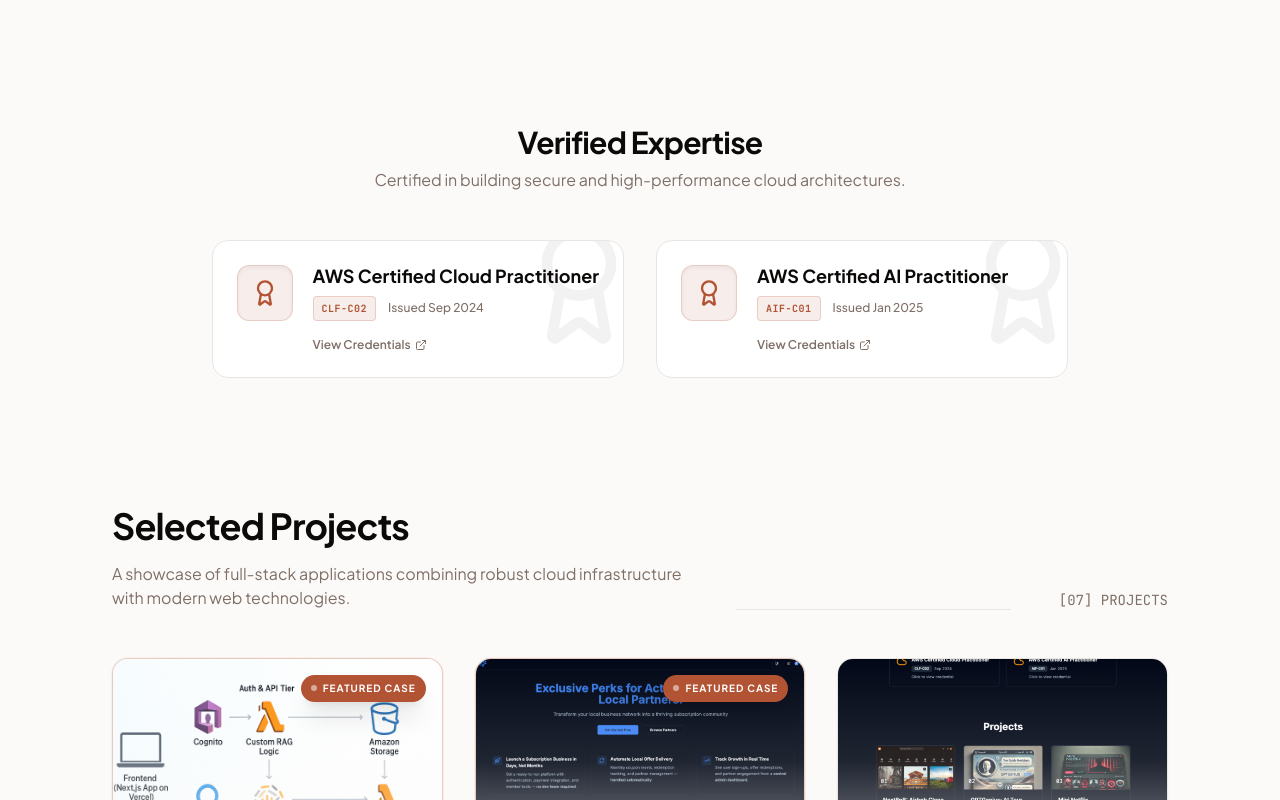
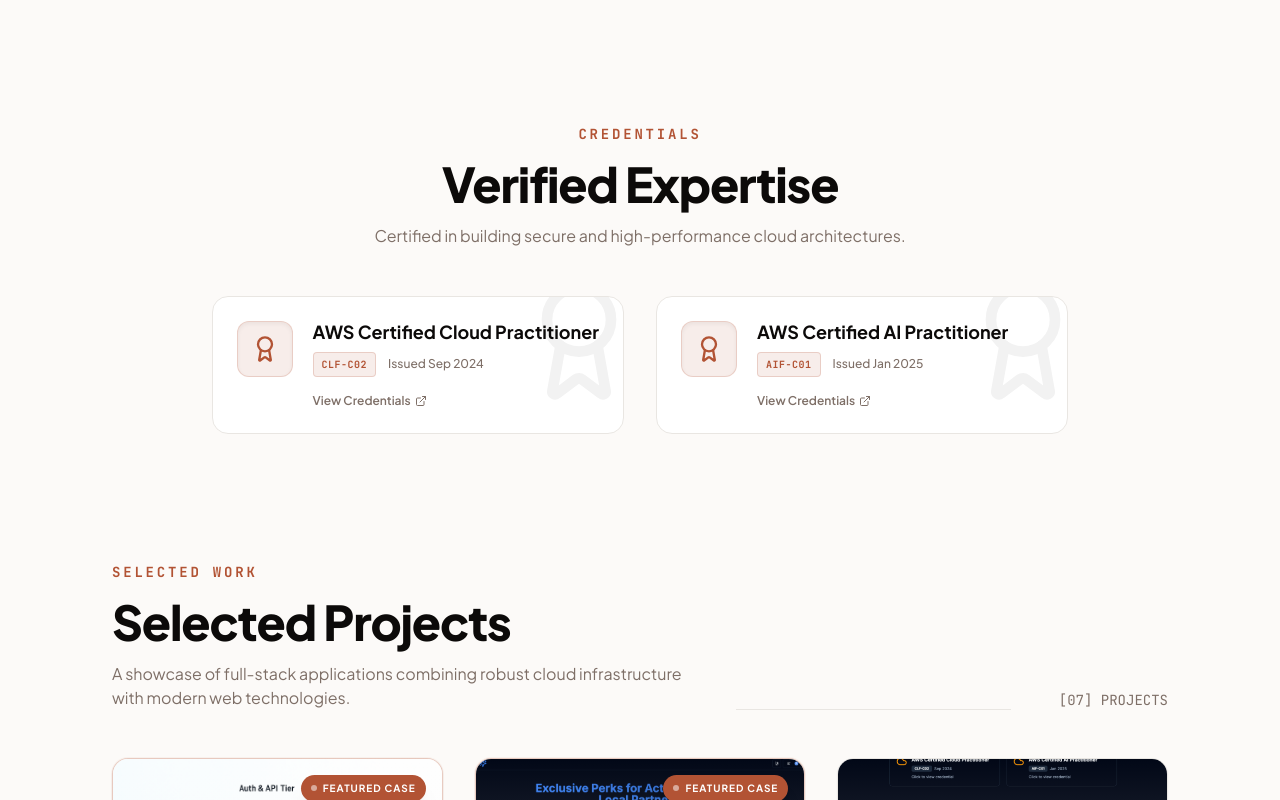
Before and after one commit to simoncheam/portfolio, a Next.js app: page / in a window 1280 px wide. Shown: the part 1780-2580 px from the top of the page. Built offline with nearby package versions, Linux system fonts and the light colour scheme; no server answers.

Commit message:
chore: save progress - add skip link, shared SectionHeader, larger tap targets, and a11y fixes

```diff
--- a/app/layout.tsx
+++ b/app/layout.tsx
@@ -23,7 +23,6 @@
 export const viewport = {
   width: "device-width",
   initialScale: 1,
-  maximumScale: 1,
 };
 
 export default function RootLayout({
@@ -36,6 +35,12 @@
       <body
         className={`${plusJakartaSans.variable} ${jetbrainsMono.variable} font-sans`}
       >
+        <a
+          href="#hero"
+          className="sr-only focus:not-sr-only focus:absolute focus:top-4 focus:left-4 focus:z-[100] focus:bg-background focus:text-foreground focus:px-4 focus:py-2 focus:rounded-md focus:shadow-lg"
+        >
+          Skip to content
+        </a>
         <Providers>
           <Navbar />
           <div className="max-w-6xl mx-auto px-4 w-full">{children}</div>
--- a/components/certifications.tsx
+++ b/components/certifications.tsx
@@ -1,4 +1,5 @@
 import { Award, ExternalLink } from 'lucide-react';
+import { SectionHeader } from './section-header';
 
 interface Certification {
   name: string;
@@ -28,9 +29,12 @@
       id='certifications'
       className='max-w-4xl mx-auto px-4 text-center scroll-mt-24'>
       {/* Section Header */}
-      <div className='space-y-2 mb-12'>
-        <h2 className='text-3xl font-bold tracking-tight'>Verified Expertise</h2>
-        <p className='text-muted-foreground'>Certified in building secure and high-performance cloud architectures.</p>
+      <div className='mb-12'>
+        <SectionHeader
+          eyebrow='Credentials'
+          title='Verified Expertise'
+          description='Certified in building secure and high-performance cloud architectures.'
+        />
       </div>
 
       {/* Certification Cards */}
--- a/components/contact.tsx
+++ b/components/contact.tsx
@@ -8,7 +8,7 @@
   MessageSquare,
   MapPin,
 } from "lucide-react";
-import { RefObject, useEffect, useRef, useState } from "react";
+import { RefObject, useRef, useState } from "react";
 import ReCAPTCHA from "react-google-recaptcha";
 import { toast } from "sonner";
 import { ContactForm } from "./contact-form";
@@ -30,16 +30,6 @@
 const Contact = () => {
   const [isDialogOpen, setIsDialogOpen] = useState(false);
   const recaptchaRef = useRef<ReCAPTCHA | null>(null);
-
-  useEffect(() => {
-    const checkRecaptchaScript = () => {
-      if (window.grecaptcha) {
-      } else {
-        setTimeout(checkRecaptchaScript, 1000);
-      }
-    };
-    checkRecaptchaScript();
-  }, []);
 
   const handleCopyEmail = () => {
     navigator.clipboard.writeText("simon@simoncheam.dev");
--- a/components/experience.tsx
+++ b/components/experience.tsx
@@ -1,4 +1,5 @@
 import { Calendar, CheckCircle2 } from "lucide-react";
+import { SectionHeader } from "./section-header";
 
 interface ExperienceItem {
   company: string;
@@ -76,7 +77,7 @@
   {
     company: "Power Systems Mfg., LLC.",
     role: "STAFF MANUFACTURING ENGINEER | MECHANICAL DESIGN ENGINEER",
-    period: "01/2012 – 01/2018",
+    period: "01/2012 - 01/2018",
     location: "Jupiter, FL",
     responsibilities: [
       "Led cross-functional team activities across development, design, and operations to deliver complex projects efficiently",
@@ -92,13 +93,8 @@
   return (
     <section id="experience" className="max-w-4xl mx-auto px-4 scroll-mt-24">
       {/* Section Header */}
-      <div className="text-center mb-20 space-y-4">
-        <h2 className="text-sm font-mono font-bold text-primary uppercase tracking-[0.2em]">
-          Professional Journey
-        </h2>
-        <h3 className="text-4xl md:text-5xl font-black tracking-tight">
-          Experience Timeline
-        </h3>
+      <div className="mb-20">
+        <SectionHeader eyebrow="Professional Journey" title="Experience Timeline" />
       </div>
 
       {/* Timeline */}
@@ -130,9 +126,9 @@
                 </div>
 
                 {/* Role */}
-                <h4 className="text-xl md:text-2xl font-black text-foreground mb-1">
+                <h3 className="text-xl md:text-2xl font-black text-foreground mb-1">
                   {exp.role}
-                </h4>
+                </h3>
 
                 {/* Company & Location */}
                 <div className="flex flex-wrap items-center gap-2 text-sm text-muted-foreground mb-6">
--- a/components/navbar.tsx
+++ b/components/navbar.tsx
@@ -38,19 +38,6 @@
       style2
     );
     console.log("%cLet's chat >>> simon@simoncheam.dev", style2);
-  }, []);
-
-  // Pre-warm external project URLs
-  useEffect(() => {
-    Promise.all([
-      // fetch('https://covidtrackerdashboard.herokuapp.com/status', { mode: 'no-cors' }),
-      // fetch('https://ultimate-life-purpose.herokuapp.com/status', { mode: 'no-cors' }),
-      fetch("https://react-cocktailsapp.netlify.app", { mode: "no-cors" }),
-      fetch("https://next-bnb.vercel.app", { mode: "no-cors" }),
-      fetch("https://nextjs-gpt-tour-guide.vercel.app", { mode: "no-cors" }),
-      // fetch('https://personal-blogs-app.herokuapp.com/status', { mode: 'no-cors' }),
-      fetch("https://mini-netflix-angular.web.app/movie", { mode: "no-cors" }),
-    ]).then(() => console.log("apps loaded successfully"));
   }, []);
 
   // Scroll detection for navbar styling
@@ -121,12 +108,12 @@
           <ThemeToggle />
           <Sheet open={isOpen} onOpenChange={setIsOpen}>
             <SheetTrigger asChild>
-              <Button variant="ghost" size="icon">
+              <Button variant="ghost" size="icon" className="h-11 w-11 md:h-9 md:w-9">
                 <Menu className="h-6 w-6" />
                 <span className="sr-only">Toggle menu</span>
               </Button>
             </SheetTrigger>
-            <SheetContent side="right" className="w-[280px]">
+            <SheetContent side="right" className="w-[280px]" aria-describedby={undefined}>
               <VisuallyHidden>
                 <DialogTitle>Mobile Navigation Menu</DialogTitle>
               </VisuallyHidden>
--- a/components/project-card/ProjectCardActions.tsx
+++ b/components/project-card/ProjectCardActions.tsx
@@ -16,7 +16,7 @@
           href={liveUrl}
           target='_blank'
           rel='noopener noreferrer'
-          className='inline-flex items-center gap-1.5 text-sm font-bold text-primary hover:opacity-80 transition-opacity'>
+          className='inline-flex items-center gap-1.5 py-2.5 -my-2.5 text-sm font-bold text-primary hover:opacity-80 transition-opacity'>
           <ExternalLink className='w-4 h-4' />
           Live
         </a>
@@ -42,7 +42,7 @@
             href={githubUrl}
             target='_blank'
             rel='noopener noreferrer'
-            className='p-2 rounded-lg text-muted-foreground hover:text-foreground hover:bg-secondary transition-all'
+            className='p-3 -m-1 rounded-lg text-muted-foreground hover:text-foreground hover:bg-secondary transition-all'
             aria-label={`View ${title} on GitHub`}>
             <Github className='w-5 h-5' />
           </a>
--- a/components/projects.tsx
+++ b/components/projects.tsx
@@ -1,4 +1,5 @@
 import { ProjectCard } from './project-card/project-card';
+import { SectionHeader } from './section-header';
 
 interface Project {
   title: string;
@@ -86,12 +87,12 @@
       className='max-w-7xl mx-auto px-4 sm:px-6 lg:px-8 scroll-mt-24'>
       {/* Section Header */}
       <div className='flex flex-col md:flex-row justify-between items-start md:items-end mb-12 gap-4'>
-        <div className='space-y-4'>
-          <h2 className='text-3xl md:text-4xl font-bold tracking-tight'>Selected Projects</h2>
-          <p className='text-muted-foreground max-w-xl'>
-            A showcase of full-stack applications combining robust cloud infrastructure with modern web technologies.
-          </p>
-        </div>
+        <SectionHeader
+          align='left'
+          eyebrow='Selected Work'
+          title='Selected Projects'
+          description='A showcase of full-stack applications combining robust cloud infrastructure with modern web technologies.'
+        />
         <div className='hidden md:block h-px flex-grow mx-8 bg-border'></div>
         <div className='text-sm font-mono text-muted-foreground'>[{projectCount}] PROJECTS</div>
       </div>
--- /dev/null
+++ b/components/section-header.tsx
@@ -0,0 +1,38 @@
+import { cn } from "@/lib/utils";
+
+interface SectionHeaderProps {
+  eyebrow?: string;
+  title: string;
+  description?: string;
+  align?: "center" | "left";
+}
+
+export function SectionHeader({
+  eyebrow,
+  title,
+  description,
+  align = "center",
+}: SectionHeaderProps) {
+  return (
+    <div className={cn("space-y-4", align === "center" ? "text-center" : "text-left")}>
+      {eyebrow && (
+        <p className="text-sm font-mono font-bold text-primary uppercase tracking-[0.2em]">
+          {eyebrow}
+        </p>
+      )}
+      <h2 className="text-4xl md:text-5xl font-black tracking-tight [text-wrap:balance]">
+        {title}
+      </h2>
+      {description && (
+        <p
+          className={cn(
+            "text-muted-foreground [text-wrap:pretty]",
+            align === "center" ? "mx-auto max-w-2xl" : "max-w-xl",
+          )}
+        >
+          {description}
+        </p>
+      )}
+    </div>
+  );
+}
--- a/components/testimonials.tsx
+++ b/components/testimonials.tsx
@@ -1,5 +1,6 @@
 import Image from 'next/image';
 import { Quote } from 'lucide-react';
+import { SectionHeader } from './section-header';
 
 interface Testimonial {
   name: string;
@@ -43,11 +44,12 @@
       className='relative py-24 -mx-4 px-4 bg-secondary/20 border-y border-border'>
       <div className='max-w-6xl mx-auto'>
         {/* Section Header */}
-        <div className='text-center mb-16 space-y-4'>
-          <h2 className='text-3xl md:text-4xl font-bold tracking-tight'>Trusted by Industry Leaders</h2>
-          <p className='text-muted-foreground max-w-2xl mx-auto'>
-            Collaboration is at the heart of everything I build. Here&apos;s what clients say about our partnership.
-          </p>
+        <div className='mb-16'>
+          <SectionHeader
+            eyebrow='Testimonials'
+            title='Trusted by Industry Leaders'
+            description="Collaboration is at the heart of everything I build. Here's what clients say about our partnership."
+          />
         </div>
 
         {/* Testimonial Cards */}
--- a/components/theme-toggle.tsx
+++ b/components/theme-toggle.tsx
@@ -20,7 +20,8 @@
       <DropdownMenuTrigger asChild>
         <Button
           variant='outline'
-          size='icon'>
+          size='icon'
+          className='h-11 w-11 md:h-9 md:w-9'>
           <Sun className='h-[1.2rem] w-[1.2rem] rotate-0 scale-100 transition-all dark:-rotate-90 dark:scale-0' />
           <Moon className='absolute h-[1.2rem] w-[1.2rem] rotate-90 scale-0 transition-all dark:rotate-0 dark:scale-100' />
           <span className='sr-only'>Toggle theme</span>
```
